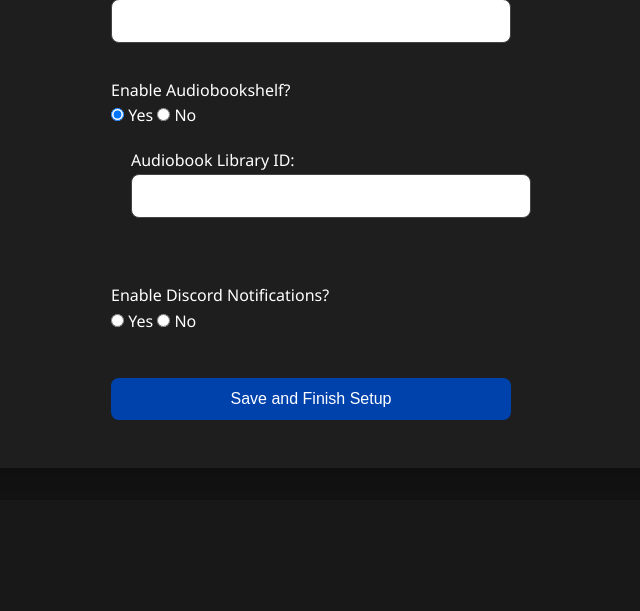
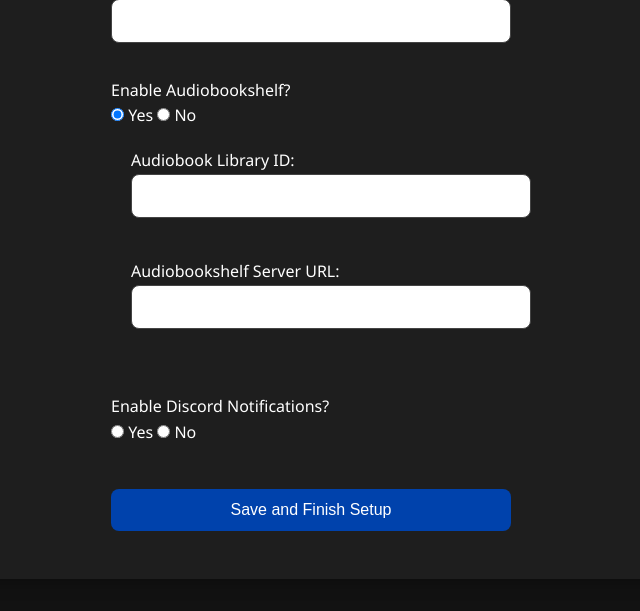
Before and after one commit to secretlycarl/onboarderr, a Flask app: page /setup in a window 1280 px wide. Shown: the part 885-1496 px from the top of the page, without its empty margins (229-869 px from the left). Before the commit the page ends 1305 px from the top, so only its background shows below. Run offline with Flask 2, Linux system fonts and the light colour scheme; some libraries are stand-ins or nearby versions.

Commit message:
added field on setup and settings to enter audiobookshelf server URL, that shows up in section 2 of the audiobookshelf page

```diff
--- a/app.py
+++ b/app.py
@@ -33,7 +33,8 @@
 def inject_server_name():
     return dict(
         SERVER_NAME=os.getenv("SERVER_NAME", "DefaultName"),
-        ABS_ENABLED=os.getenv("ABS_ENABLED", "yes")
+        ABS_ENABLED=os.getenv("ABS_ENABLED", "yes"),
+        AUDIOBOOKSHELF_URL=os.getenv("AUDIOBOOKSHELF_URL", "")
     )
 
 @app.context_processor
@@ -230,7 +231,8 @@
         "audiobooks_id" in request.form or
         "abs_enabled" in request.form or
         "discord_enabled" in request.form or
-        "library_ids" in request.form
+        "library_ids" in request.form or
+        "audiobookshelf_url" in request.form
     ):
         env_path = os.path.join(os.path.dirname(__file__), ".env")
         # Update .env with any non-empty fields (only if they changed)
@@ -244,6 +246,11 @@
         current_abs = os.getenv("ABS_ENABLED", "no")
         if abs_enabled in ["yes", "no"] and abs_enabled != current_abs:
             set_key(env_path, "ABS_ENABLED", "yes" if abs_enabled == "yes" else "no")
+        # Audiobookshelf URL
+        audiobookshelf_url = request.form.get("audiobookshelf_url", "").strip()
+        current_abs_url = os.getenv("AUDIOBOOKSHELF_URL", "")
+        if audiobookshelf_url and audiobookshelf_url != current_abs_url:
+            set_key(env_path, "AUDIOBOOKSHELF_URL", audiobookshelf_url)
         # Library IDs (checkboxes)
         library_ids = request.form.getlist("library_ids")
         current_library_ids = os.getenv("LIBRARY_IDS", "")
@@ -378,7 +385,8 @@
         DISCORD_WEBHOOK=os.getenv("DISCORD_WEBHOOK", ""),
         DISCORD_USERNAME=os.getenv("DISCORD_USERNAME", ""),
         DISCORD_AVATAR=os.getenv("DISCORD_AVATAR", ""),
-        DISCORD_COLOR=os.getenv("DISCORD_COLOR", "")
+        DISCORD_COLOR=os.getenv("DISCORD_COLOR", ""),
+        AUDIOBOOKSHELF_URL=os.getenv("AUDIOBOOKSHELF_URL", "")
     )
 
 @app.route("/posters")
@@ -595,6 +603,7 @@
         form = request.form
         abs_enabled = form.get("abs_enabled", "")
         audiobooks_id = form.get("audiobooks_id", "").strip()
+        audiobookshelf_url = form.get("audiobookshelf_url", "").strip()
         discord_enabled = form.get("discord_enabled", "")
         discord_webhook = form.get("discord_webhook", "").strip()
         discord_username = form.get("discord_username", "").strip()
@@ -602,9 +611,13 @@
         discord_color = form.get("discord_color", "").strip()
 
         # Server-side validation for ABS
-        if abs_enabled == "yes" and not audiobooks_id:
-            error_message = "Some entries are missing: Audiobook Library ID"
-            return render_template("setup.html", error_message=error_message)
+        if abs_enabled == "yes":
+            if not audiobooks_id:
+                error_message = "Some entries are missing: Audiobook Library ID"
+                return render_template("setup.html", error_message=error_message)
+            if not audiobookshelf_url:
+                error_message = "Some entries are missing: Audiobookshelf URL"
+                return render_template("setup.html", error_message=error_message)
 
         # Server-side validation for Discord
         if discord_enabled == "yes" and not discord_webhook:
@@ -619,6 +632,7 @@
         safe_set_key(env_path, "ABS_ENABLED", abs_enabled)
         if abs_enabled == "yes":
             safe_set_key(env_path, "AUDIOBOOKS_ID", audiobooks_id)
+            safe_set_key(env_path, "AUDIOBOOKSHELF_URL", audiobookshelf_url)
         # Save Discord settings
         safe_set_key(env_path, "DISCORD_ENABLED", discord_enabled)
         if discord_enabled == "yes":
--- a/templates/audiobookshelf.html
+++ b/templates/audiobookshelf.html
@@ -81,7 +81,7 @@
       <summary class="collapsible-heading">2. Logging In</summary>
       <div style="margin-left: 1em;">
         <p>
-          When I say so, you can access ABS on desktop at <a href="https://SOMEURL.xyz/" target="_blank">placeholder.xyz</a>, or download the app (see below) on your phone or tablet, and enter that same URL into the app when you open it.
+          When I say so, you can access ABS on desktop at <a href="{{ AUDIOBOOKSHELF_URL }}" target="_blank">{{ AUDIOBOOKSHELF_URL }}</a>, or download the app (see below) on your phone or tablet, and enter that same URL into the app when you open it.
         </p>
 
         <ul style="text-align:left; max-width:800px; margin: 1em 0;">
--- a/templates/services.html
+++ b/templates/services.html
@@ -156,6 +156,9 @@
             <label>Audiobook Library ID:<br>
               <input type="text" name="audiobooks_id" id="audiobooks_id" value="{{ AUDIOBOOKS_ID or '' }}" style="width: 100%; margin-top: 0.3em;" disabled>
             </label><br><br>
+            <label>Audiobookshelf Server URL:<br>
+              <input type="text" name="audiobookshelf_url" id="audiobookshelf_url_admin" value="{{ AUDIOBOOKSHELF_URL or '' }}" style="width: 100%; margin-top: 0.3em;" disabled>
+            </label><br><br>
           </div>
           <label style="display:block; margin-bottom: 1.2em;">Enable Discord Notifications?<br>
             <input type="radio" name="discord_enabled" value="yes" {% if DISCORD_ENABLED == 'yes' %}checked{% endif %} onchange="toggleDiscordAdmin()"> Yes
@@ -186,12 +189,15 @@
             var abs = document.querySelector('input[name="abs_enabled"]:checked').value;
             var absSection = document.getElementById('abs-section-admin');
             var absInput = document.getElementById('audiobooks_id');
+            var absUrlInput = document.getElementById('audiobookshelf_url_admin');
             if (abs === 'yes') {
               absSection.style.display = 'block';
               if (absInput) absInput.disabled = false;
+              if (absUrlInput) absUrlInput.disabled = false;
             } else {
               absSection.style.display = 'none';
               if (absInput) absInput.disabled = true;
+              if (absUrlInput) absUrlInput.disabled = true;
             }
           }
           function toggleDiscordAdmin() {
--- a/templates/setup.html
+++ b/templates/setup.html
@@ -54,6 +54,9 @@
                 <label>Audiobook Library ID:<br>
                     <input type="text" name="audiobooks_id" id="audiobooks_id" class="max-300">
                 </label><br><br>
+                <label>Audiobookshelf Server URL:<br>
+                    <input type="text" name="audiobookshelf_url" id="audiobookshelf_url" class="max-300">
+                </label><br><br>
             </div>
             <label style="display:block; margin-bottom: 1.2em;">Enable Discord Notifications?<br>
                 <input type="radio" name="discord_enabled" value="yes" onchange="toggleDiscord()"> Yes
@@ -83,12 +86,15 @@
                 var abs = document.querySelector('input[name="abs_enabled"]:checked').value;
                 var absSection = document.getElementById('abs-section');
                 var absInput = document.getElementById('audiobooks_id');
+                var audiobookshelfUrlInput = document.getElementById('audiobookshelf_url');
                 if (abs === 'yes') {
                     absSection.style.display = 'block';
                     if (absInput) absInput.disabled = false;
+                    if (audiobookshelfUrlInput) audiobookshelfUrlInput.disabled = false;
                 } else {
                     absSection.style.display = 'none';
                     if (absInput) absInput.disabled = true;
+                    if (audiobookshelfUrlInput) audiobookshelfUrlInput.disabled = true;
                 }
             }
             function toggleDiscord() {
@@ -196,6 +202,7 @@
                 var showsId = document.getElementById('shows_id').value.trim();
                 var absEnabled = document.querySelector('input[name="abs_enabled"]:checked').value;
                 var audiobooksId = document.getElementById('audiobooks_id').value.trim();
+                var audiobookshelfUrl = document.getElementById('audiobookshelf_url').value.trim();
                 var discordEnabled = document.querySelector('input[name="discord_enabled"]:checked').value;
                 var discordWebhook = document.getElementById('discord_webhook').value.trim();
                 var libraryCheckboxes = document.querySelectorAll('input[name="library_ids"]');
@@ -207,7 +214,7 @@
                 var msgDiv = document.getElementById('setup-message');
                 var valid = serverName && plexToken && plexUrl && moviesId && showsId && anyLibraryChecked;
                 if (absEnabled === 'yes') {
-                    valid = valid && audiobooksId;
+                    valid = valid && audiobooksId && audiobookshelfUrl;
                 }
                 if (discordEnabled === 'yes') {
                     valid = valid && discordWebhook;
@@ -231,6 +238,7 @@
                 var showsId = document.getElementById('shows_id').value.trim();
                 var absEnabled = document.querySelector('input[name="abs_enabled"]:checked').value;
                 var audiobooksId = document.getElementById('audiobooks_id').value.trim();
+                var audiobookshelfUrl = document.getElementById('audiobookshelf_url').value.trim();
                 var discordEnabled = document.querySelector('input[name="discord_enabled"]:checked').value;
                 var discordWebhook = document.getElementById('discord_webhook').value.trim();
                 var libraryCheckboxes = document.querySelectorAll('input[name="library_ids"]');
@@ -247,6 +255,7 @@
                 if (!showsId) missing.push('Shows Library ID');
                 if (!anyLibraryChecked) missing.push('At least one Library');
                 if (absEnabled === 'yes' && !audiobooksId) missing.push('Audiobook Library ID');
+                if (absEnabled === 'yes' && !audiobookshelfUrl) missing.push('Audiobookshelf URL');
                 if (discordEnabled === 'yes' && !discordWebhook) missing.push('Discord Webhook URL');
                 if (missing.length > 0) {
                     e.preventDefault();
```
